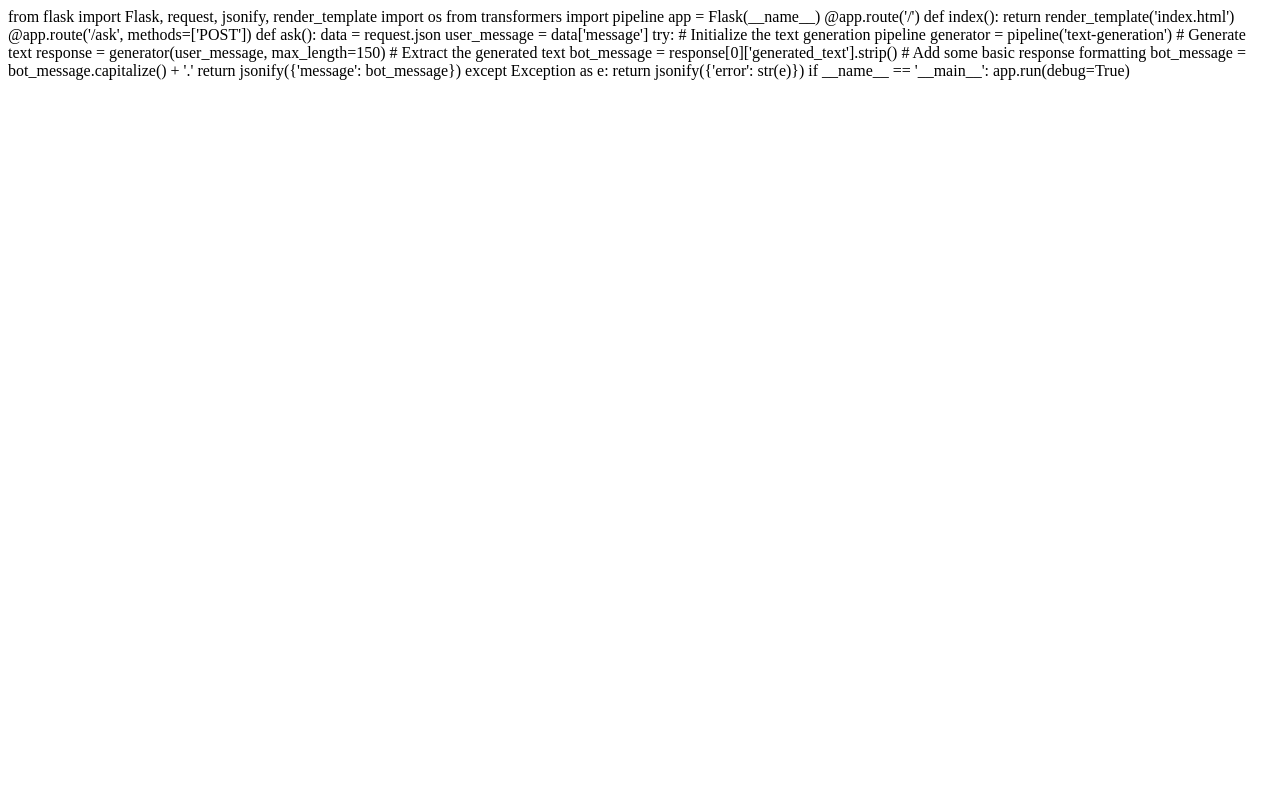
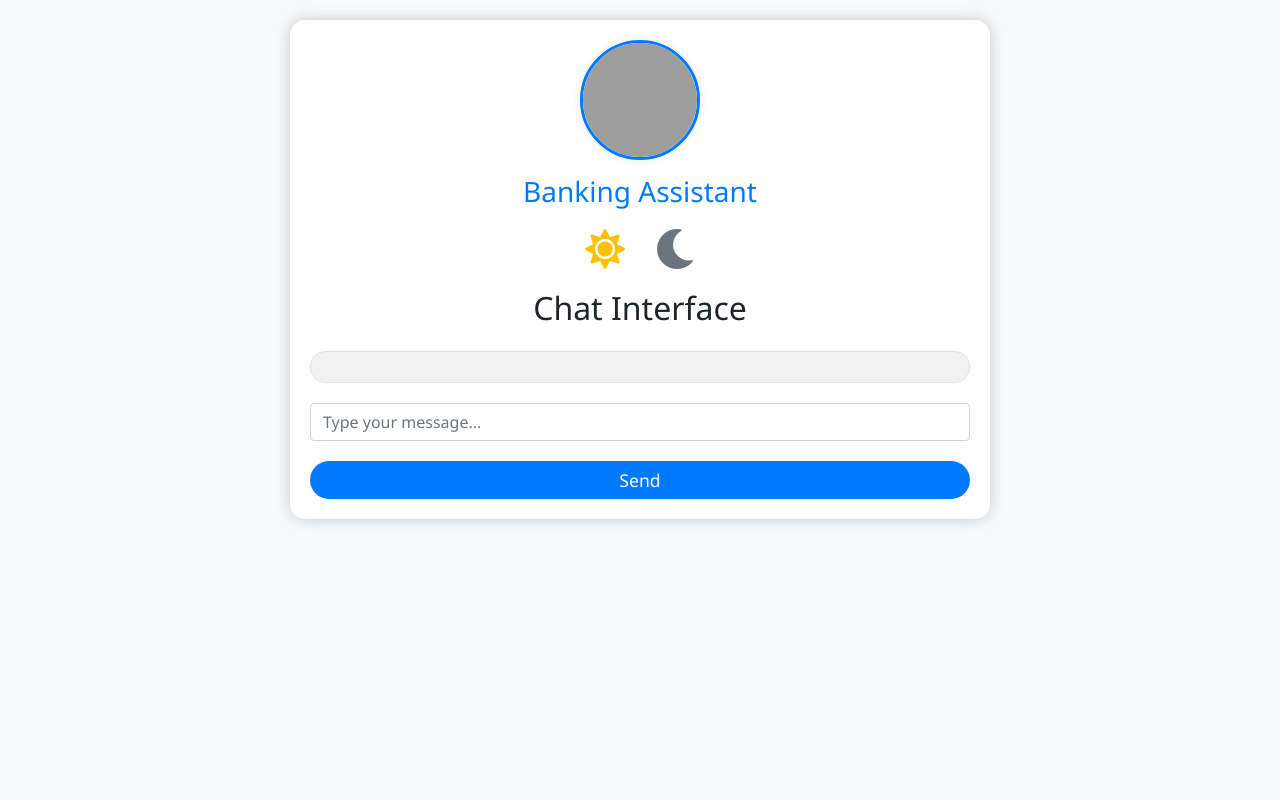
Before and after one commit to niladrridas/geekle-aibot, a Flask app: page / in a window 1280 px wide. Run offline with Flask 3, Linux system fonts and the light colour scheme; some libraries are stand-ins or nearby versions; grey boxes are pictures that could not be loaded.

Commit message:
aug update

```diff
--- a/templates/index.html
+++ b/templates/index.html
@@ -1,34 +1,187 @@
-from flask import Flask, request, jsonify, render_template
-import os
-from transformers import pipeline
+<!DOCTYPE html>
+<html lang="en">
+<head>
+    <meta charset="UTF-8">
+    <meta name="viewport" content="width=device-width, initial-scale=1.0">
+    <meta name="description" content="Banking Chat Interface">
+    <title>Banking Chat Interface</title>
+    <link href="https://stackpath.bootstrapcdn.com/bootstrap/4.5.2/css/bootstrap.min.css" rel="stylesheet">
+    <link href="https://cdnjs.cloudflare.com/ajax/libs/font-awesome/5.15.3/css/all.min.css" rel="stylesheet">
+    <style>
+        body {
+            padding: 20px;
+            background-color: #f8f9fa; /* Light background for default mode */
+            font-family: 'Segoe UI', Tahoma, Geneva, Verdana, sans-serif;
+            transition: background-color 0.3s, color 0.3s;
+        }
+        .dark-mode {
+            background-color: #343a40;
+            color: #ffffff;
+        }
+        .chat-box {
+            max-width: 700px;
+            margin: auto;
+            background-color: #ffffff;
+            border-radius: 15px;
+            box-shadow: 0 0 15px rgba(0, 0, 0, 0.2);
+            padding: 20px;
+            transition: background-color 0.3s, color 0.3s;
+        }
+        .dark-mode .chat-box {
+            background-color: #495057;
+        }
+        .chat-log {
+            max-height: 500px;
+            overflow-y: auto;
+            margin-bottom: 20px;
+            border: 1px solid #dee2e6;
+            border-radius: 15px;
+            padding: 15px;
+            background-color: #f1f1f1;
+            transition: background-color 0.3s, color 0.3s;
+        }
+        .dark-mode .chat-log {
+            background-color: #6c757d;
+            border-color: #495057;
+        }
+        .chat-log p {
+            padding: 10px;
+            border-radius: 12px;
+            margin-bottom: 10px;
+            word-wrap: break-word;
+        }
+        .chat-log .user-message {
+            text-align: right;
+            background-color: #007bff;
+            color: white;
+        }
+        .chat-log .bot-message {
+            text-align: left;
+            background-color: #e9ecef;
+        }
+        .dark-mode .chat-log .bot-message {
+            background-color: #adb5bd;
+        }
+        .profile {
+            text-align: center;
+            margin-bottom: 20px;
+        }
+        .profile img {
+            border-radius: 50%;
+            width: 120px;
+            height: 120px;
+            border: 3px solid #007bff;
+            box-shadow: 0 0 10px rgba(0, 0, 0, 0.1);
+        }
+        .profile h3 {
+            margin-top: 15px;
+            color: #007bff;
+        }
+        .dark-mode .profile h3 {
+            color: #ffffff;
+        }
+        .light-buttons {
+            display: flex;
+            justify-content: center;
+            margin-bottom: 20px;
+        }
+        .light-buttons i {
+            font-size: 2.5rem;
+            margin: 0 15px;
+            cursor: pointer;
+            transition: color 0.3s;
+        }
+        .light-buttons i:hover {
+            color: #007bff;
+        }
+        .form-group {
+            margin-bottom: 20px;
+        }
+        .btn {
+            border-radius: 20px;
+            font-size: 1.1rem;
+        }
+        .btn-primary {
+            background-color: #007bff;
+            border: none;
+        }
+        .btn-primary:hover {
+            background-color: #0056b3;
+        }
+        .btn-primary:focus {
+            box-shadow: 0 0 0 0.2rem rgba(38, 143, 255, 0.5);
+        }
+    </style>
+</head>
+<body>
+    <div class="chat-box">
+                <div class="profile">
+            <img src="#" alt="Bank Logo">
+            <h3>Banking Assistant</h3>
+        </div>
+        <div class="light-buttons">
+            <i id="lightOn" class="fas fa-sun text-warning"></i>
+            <i id="lightOff" class="fas fa-moon text-secondary"></i>
+        </div>
+        <h2 class="text-center mb-4">Chat Interface</h2>
+        <div class="chat-log" aria-live="polite"></div>
+        <div class="form-group">
+            <input type="text" id="userMessage" class="form-control" placeholder="Type your message...">
+        </div>
+        <button id="sendMessage" class="btn btn-primary btn-block">Send</button>
+    </div>
 
-app = Flask(__name__)
+    <script src="https://code.jquery.com/jquery-3.5.1.min.js"></script>
+    <script>
+        $(document).ready(function(){
+            $('#sendMessage').click(function(){
+                var userMessage = $('#userMessage').val();
+                if (userMessage.trim() === "") {
+                    alert("Please enter a message");
+                    return;
+                }
 
-@app.route('/')
-def index():
-    return render_template('index.html')
+                // Append user message to chat log
+                $('.chat-log').append('<p class="user-message">' + userMessage + '</p>');
+                $('#userMessage').val('');
 
-@app.route('/ask', methods=['POST'])
-def ask():
-    data = request.json
-    user_message = data['message']
+                // Send user message to server
+                $.ajax({
+                    url: '/ask',
+                    method: 'POST',
+                    contentType: 'application/json',
+                    data: JSON.stringify({message: userMessage}),
+                    success: function(response){
+                        if (response.error) {
+                            alert(response.error);
+                        } else {
+                            var botMessage = response.message;
+                            $('.chat-log').append('<p class="bot-message">' + botMessage + '</p>');
+                            $('.chat-log').scrollTop($('.chat-log')[0].scrollHeight);
+                        }
+                    },
+                    error: function(){
+                        alert("An error occurred while sending your message.");
+                    }
+                });
+            });
 
-    try:
-        # Initialize the text generation pipeline
-        generator = pipeline('text-generation')
+            // Light On and Light Off button functionality
+            $('#lightOn').click(function(){
+                $('body').removeClass('dark-mode');
+            });
 
-        # Generate text
-        response = generator(user_message, max_length=150)
+            $('#lightOff').click(function(){
+                $('body').addClass('dark-mode');
+            });
 
-        # Extract the generated text
-        bot_message = response[0]['generated_text'].strip()
-
-        # Add some basic response formatting
-        bot_message = bot_message.capitalize() + '.'
-
-        return jsonify({'message': bot_message})
-    except Exception as e:
-        return jsonify({'error': str(e)})
-
-if __name__ == '__main__':
-    app.run(debug=True)
+            // Handle "Enter" key press for sending messages
+            $('#userMessage').keypress(function(e){
+                if (e.which == 13) {
+                    $('#sendMessage').click();
+                }
+            });
+        });
+    </script>
+</body>
+</html>
```
Also changed, not shown: data/bank_logo.jpg (added).
